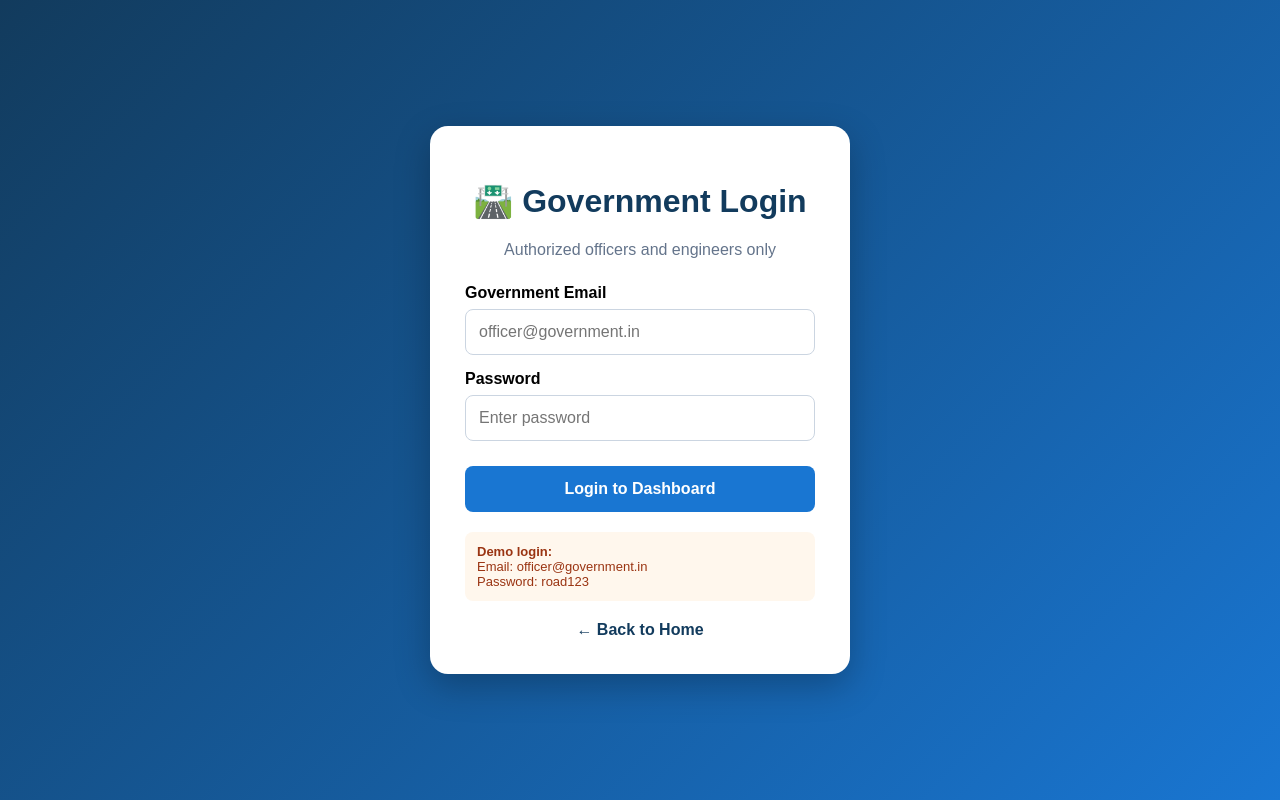
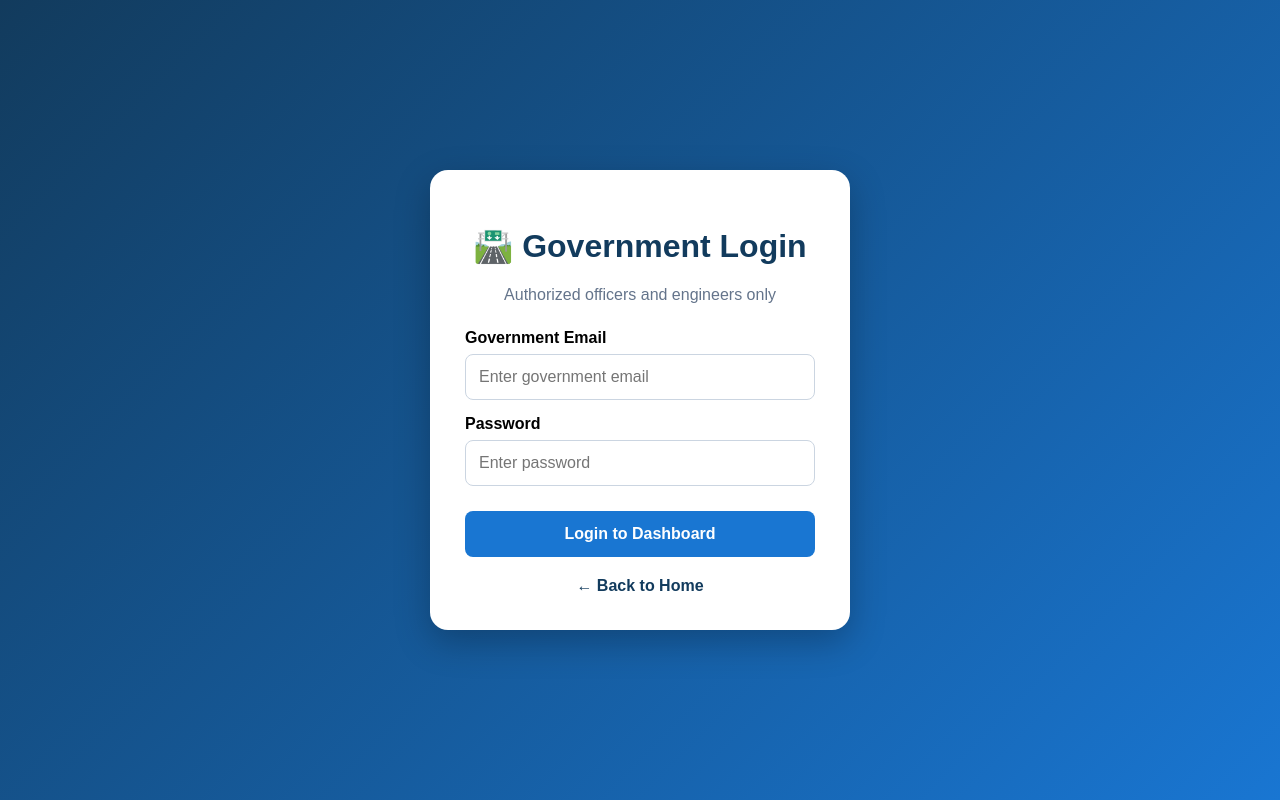
Before and after one commit to armaannegi2000-bit/AI-Road-Guardian, a Flask app: page /government-login in a window 1280 px wide. Run offline with Flask 3, Linux system fonts and the light colour scheme; some libraries are stand-ins or nearby versions.

Commit message:
Remove demo login text

```diff
--- a/templates/government_login.html
+++ b/templates/government_login.html
@@ -4,26 +4,31 @@
 <head>
 
 <meta charset="UTF-8">
-<meta name="viewport" content="width=device-width, initial-scale=1.0">
+
+<meta name="viewport"
+      content="width=device-width, initial-scale=1.0">
 
 <title>Government Login | AI Road Guardian</title>
 
 <style>
 
-*{
-    box-sizing:border-box;
+* {
+    box-sizing: border-box;
 }
 
-body{
+body {
 
-    margin:0;
-    min-height:100vh;
+    margin: 0;
 
-    display:flex;
-    justify-content:center;
-    align-items:center;
+    min-height: 100vh;
 
-    font-family:Arial,sans-serif;
+    display: flex;
+
+    justify-content: center;
+
+    align-items: center;
+
+    font-family: Arial, sans-serif;
 
     background:
     linear-gradient(
@@ -31,177 +36,151 @@ body{
         #123b5d,
         #1976d2
     );
-
 }
 
 
-.login-card{
+.login-card {
 
-    width:90%;
-    max-width:420px;
+    width: 90%;
 
-    background:white;
+    max-width: 420px;
 
-    padding:35px;
+    background: white;
 
-    border-radius:18px;
+    padding: 35px;
+
+    border-radius: 18px;
 
     box-shadow:
-    0 12px 35px rgba(0,0,0,0.25);
-
+    0 12px 35px
+    rgba(0,0,0,0.25);
 }
 
 
-h1{
+h1 {
 
-    text-align:center;
+    text-align: center;
 
-    color:#123b5d;
-
+    color: #123b5d;
 }
 
 
-.subtitle{
+.subtitle {
 
-    text-align:center;
+    text-align: center;
 
-    color:#64748b;
+    color: #64748b;
 
-    margin-bottom:25px;
-
+    margin-bottom: 25px;
 }
 
 
-label{
+label {
 
-    display:block;
+    display: block;
 
-    margin-top:15px;
+    margin-top: 15px;
 
-    margin-bottom:7px;
+    margin-bottom: 7px;
 
-    font-weight:bold;
-
+    font-weight: bold;
 }
 
 
-input{
+input {
 
-    width:100%;
+    width: 100%;
 
-    padding:13px;
+    padding: 13px;
 
-    border:1px solid #cbd5e1;
+    border:
+        1px solid #cbd5e1;
 
-    border-radius:8px;
+    border-radius: 8px;
 
-    font-size:16px;
-
+    font-size: 16px;
 }
 
 
-button{
+button {
 
-    width:100%;
+    width: 100%;
 
-    margin-top:25px;
+    margin-top: 25px;
 
-    padding:14px;
+    padding: 14px;
 
-    border:none;
+    border: none;
 
-    border-radius:8px;
+    border-radius: 8px;
 
-    background:#1976d2;
+    background: #1976d2;
 
-    color:white;
+    color: white;
 
-    font-size:16px;
+    font-size: 16px;
 
-    font-weight:bold;
+    font-weight: bold;
 
-    cursor:pointer;
-
+    cursor: pointer;
 }
 
 
-button:disabled{
+button:disabled {
 
-    opacity:0.7;
-
+    opacity: 0.7;
 }
 
 
-.message{
+.message {
 
-    display:none;
+    display: none;
 
-    margin-top:20px;
+    margin-top: 20px;
 
-    padding:12px;
+    padding: 12px;
 
-    text-align:center;
+    text-align: center;
 
-    border-radius:8px;
+    border-radius: 8px;
 
-    font-weight:bold;
-
+    font-weight: bold;
 }
 
 
-.success{
+.success {
 
-    display:block;
+    display: block;
 
-    background:#dcfce7;
+    background: #dcfce7;
 
-    color:#166534;
-
+    color: #166534;
 }
 
 
-.error{
+.error {
 
-    display:block;
+    display: block;
 
-    background:#fee2e2;
+    background: #fee2e2;
 
-    color:#b91c1c;
-
+    color: #b91c1c;
 }
 
 
-.demo-note{
+.home-link {
 
-    margin-top:20px;
+    display: block;
 
-    padding:12px;
+    text-align: center;
 
-    background:#fff7ed;
+    margin-top: 20px;
 
-    border-radius:8px;
+    text-decoration: none;
 
-    color:#9a3412;
+    color: #123b5d;
 
-    font-size:13px;
-
-}
-
-
-.home-link{
-
-    display:block;
-
-    text-align:center;
-
-    margin-top:20px;
-
-    text-decoration:none;
-
-    color:#123b5d;
-
-    font-weight:bold;
-
+    font-weight: bold;
 }
 
 </style>
@@ -225,7 +204,6 @@ Authorized officers and engineers only
 </p>
 
 
-
 <form id="loginForm">
 
 
@@ -238,9 +216,9 @@ Government Email
     id="email"
     type="email"
     name="username"
-placeholder="officer@government.in"
-required>
-
+    placeholder="Enter government email"
+    required
+>
 
 
 <label>
@@ -253,11 +231,13 @@ id="password"
     type="password"
     name="password"
     placeholder="Enter password"
-required>
+    required
+>
 
 
-
-<button id="loginBtn" type="submit">
+<button
+    id="loginBtn"
+    type="submit">
 
     Login to Dashboard
 
@@ -267,28 +247,15 @@ Login to Dashboard
 </form>
 
 
-
-<div id="message" class="message"></div>
-
-
-
-<div class="demo-note">
-
-<strong>Demo login:</strong>
-
-<br>
-
-Email: officer@government.in
-
-<br>
-
-Password: road123
-
+<div
+    id="message"
+    class="message">
 </div>
 
 
-
-<a href="/" class="home-link">
+<a
+    href="/"
+    class="home-link">
 
     ← Back to Home
 
@@ -298,10 +265,7 @@ Password: road123
 </div>
 
 
-
-
 <script>
-
 
 const form =
 document.getElementById("loginForm");
@@ -315,80 +279,70 @@ const message =
 document.getElementById("message");
 
 
-
 form.addEventListener(
     "submit",
-async function(e){
-
+    async function(e) {
 
         e.preventDefault();
-
 
 
         btn.innerHTML =
             "🔄 Verifying credentials...";
 
-
         btn.disabled = true;
-
 
 
         let formData =
             new FormData(form);
 
 
+        try {
 
             let response =
                 await fetch(
                     "/government-auth",
                     {
-method:"POST",
-body:formData
+                        method: "POST",
+                        body: formData
                     }
                 );
-
 
 
             let data =
                 await response.json();
 
 
+            if (data.success) {
 
-if(data.success){
-
-
-message.style.display="block";
+                message.style.display =
+                    "block";
 
                 message.className =
                     "message success";
-
 
                 message.innerHTML =
                     "✅ Login successful! Opening dashboard...";
 
 
+                setTimeout(
+                    function() {
 
-setTimeout(
-function(){
-
-window.location.href="/dashboard";
+                        window.location.href =
+                            "/dashboard";
 
                     },
                     1000
                 );
 
-
-
             }
 
-else{
+            else {
 
-
-message.style.display="block";
+                message.style.display =
+                    "block";
 
                 message.className =
                     "message error";
-
 
                 message.innerHTML =
                     "❌ Incorrect email or password.";
@@ -397,15 +351,32 @@ message.innerHTML =
                 btn.innerHTML =
                     "Login to Dashboard";
 
-
-btn.disabled=false;
-
+                btn.disabled = false;
 
             }
 
+        }
 
+        catch (error) {
 
-});
+            message.style.display =
+                "block";
+
+            message.className =
+                "message error";
+
+            message.innerHTML =
+                "❌ Unable to connect to the server.";
+
+            btn.innerHTML =
+                "Login to Dashboard";
+
+            btn.disabled = false;
+
+        }
+
+    }
+);
 
 </script>
 
```
Lines whose indentation alone changed are shown as unchanged.
